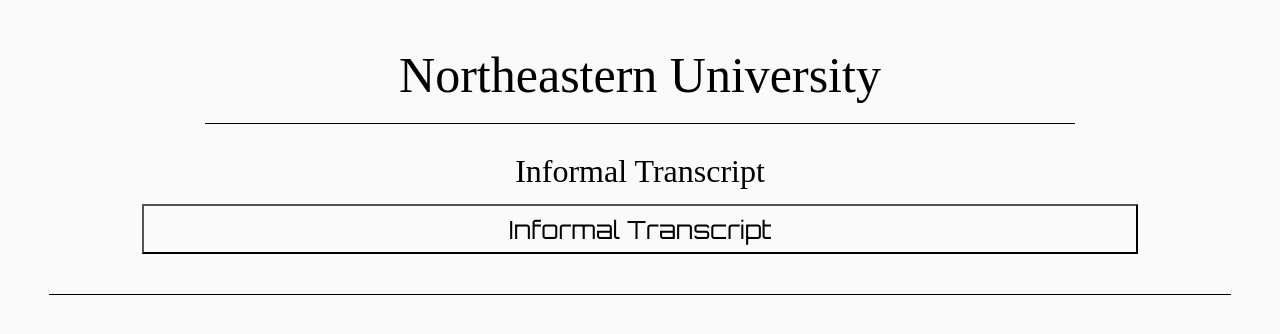
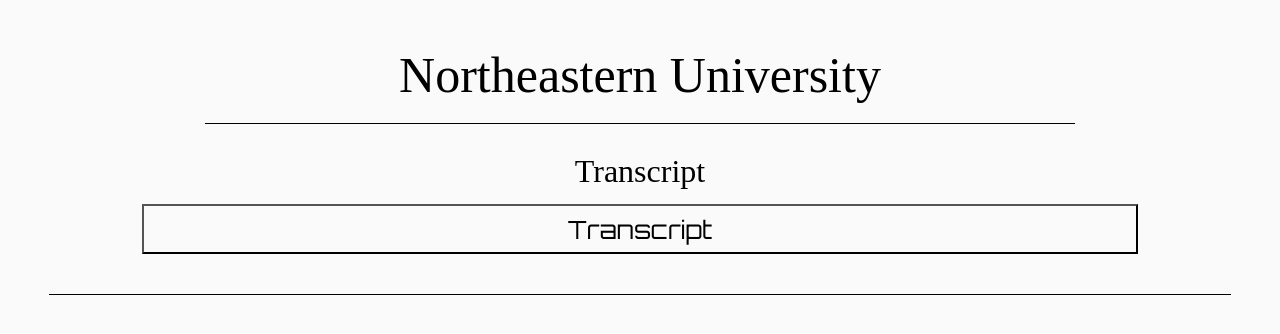
Before and after one commit to noah0young/noah0young.github.io, a plain HTML site: page education/northeastern.html in a window 1280 px wide. Drawn offline with Linux system fonts and the light colour scheme; a web font is replaced by a local one.

Commit message:
Updated transcript button

```diff
--- a/education/northeastern.html
+++ b/education/northeastern.html
@@ -29,12 +29,12 @@
       </header>
     </section>
     <section>
-      <h2 class="subtitle">Informal Transcript</h2>
+      <h2 class="subtitle">Transcript</h2>
       <div class="bio-files">
         <a
           href="../files/NortheasternUndergradFinalTranscript.pdf"
           target="_blank"
-          ><button class="resume-button">Informal Transcript</button></a
+          ><button class="resume-button">Transcript</button></a
         >
       </div>
     </section>
```
